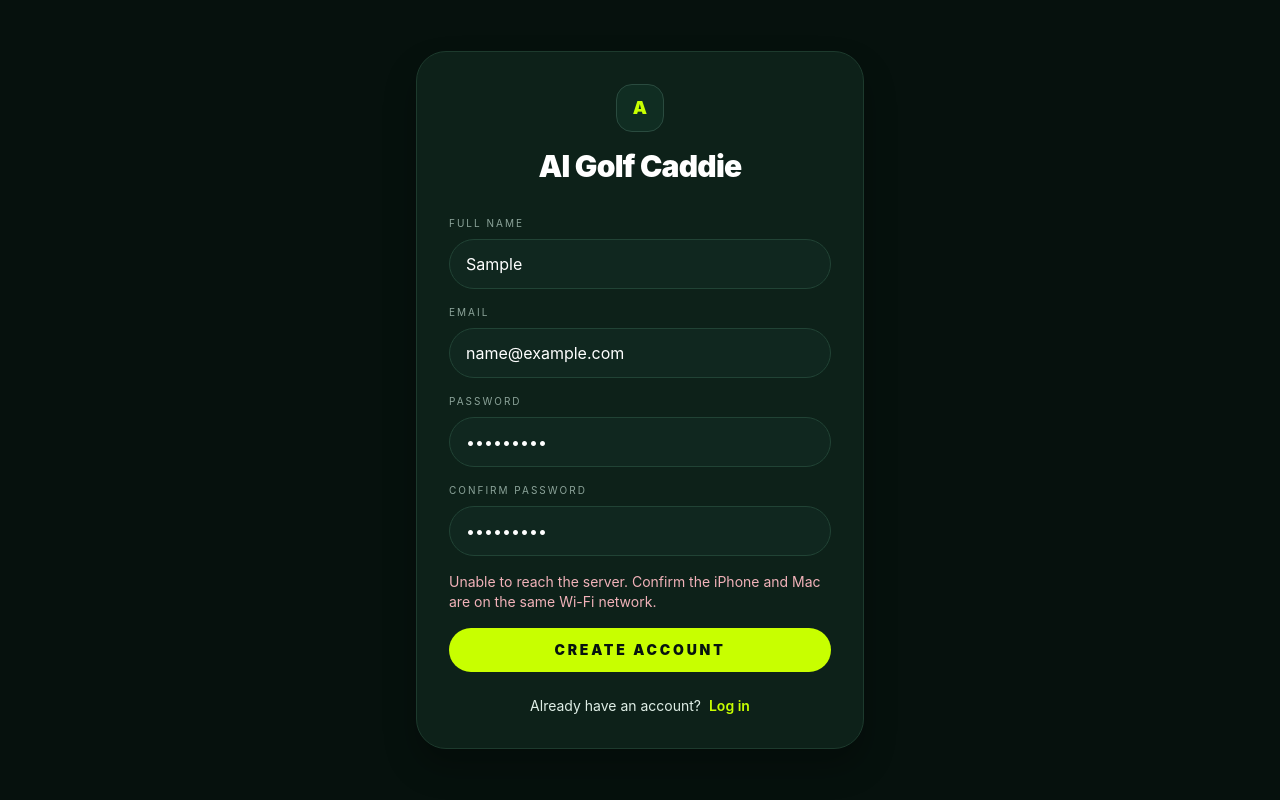
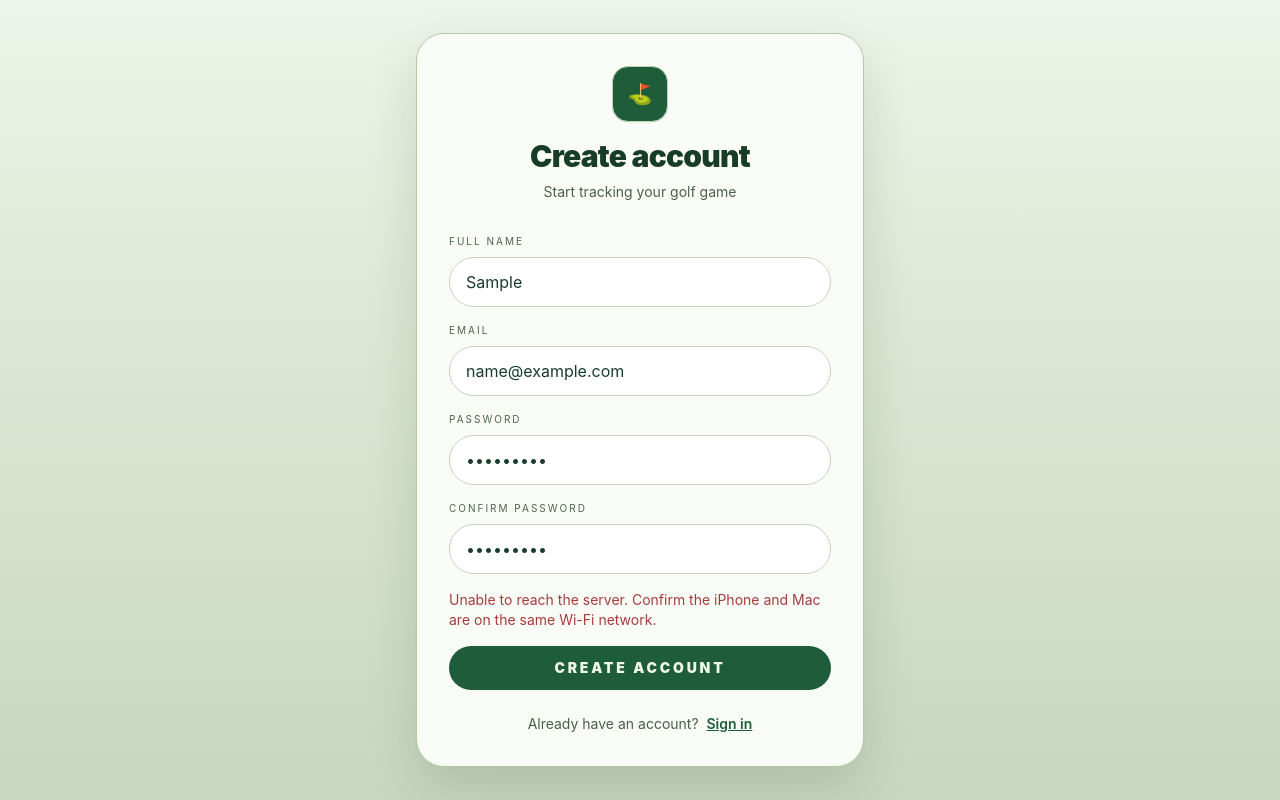
Before and after one commit to cschrock1/AI-Golf-Caddie, a Vue app in the folder client/: page /register in a window 1280 px wide. Both pictures are taken after typing "Sample", "name@example.com", "Sample123", "Sample123" into the empty fields and a click on the button "CREATE ACCOUNT". Built offline with nearby package versions, Linux system fonts and the light colour scheme; no server answers; what @capacitor/core would draw is missing.

Commit message:
random changes

```diff
--- a/client/src/App.vue
+++ b/client/src/App.vue
@@ -1,5 +1,5 @@
 <template>
-  <div class="min-h-screen bg-[#06110d] text-white antialiased">
+  <div class="min-h-screen bg-[radial-gradient(circle_at_top,_#f3f7ee_0%,_#dfead6_30%,_#c7d7be_100%)] text-slate-900 antialiased">
     <router-view />
     <BottomNav v-if="showBottomNav" />
   </div>
--- a/client/src/components/BottomNav.vue
+++ b/client/src/components/BottomNav.vue
@@ -1,12 +1,12 @@
 <template>
-  <nav class="fixed inset-x-0 bottom-0 z-40 border-t border-[#1a352d] bg-[#071b14]/95 backdrop-blur-md">
+  <nav class="fixed inset-x-0 bottom-0 z-40 border-t border-[#bfd4b0] bg-[#f7faf4]/95 backdrop-blur-sm">
     <div class="mx-auto grid max-w-4xl grid-cols-4 gap-1 px-2 py-2 sm:gap-2">
       <button
         v-for="item in navItems"
         :key="item.to"
         type="button"
         class="flex flex-col items-center justify-center rounded-2xl px-2 py-2 text-[10px] font-medium uppercase tracking-[0.15em] transition"
-        :class="isActive(item.to) ? 'bg-[#102d22] text-[#c8ff00]' : 'text-[#a7b8b0] hover:bg-[#0d2119] hover:text-white'"
+        :class="isActive(item.to) ? 'bg-[#1f5d3a] text-[#effae4]' : 'text-[#425a46] hover:bg-[#edf5ea] hover:text-[#183c2a]'"
         @click="go(item.to)"
       >
         <span class="mb-1 text-base" aria-hidden="true">{{ item.icon }}</span>
--- a/client/src/router/index.ts
+++ b/client/src/router/index.ts
@@ -10,7 +10,7 @@
 import { getToken } from '../services/auth'
 
 const routes = [
-  { path: '/', redirect: '/dashboard' },
+  { path: '/', redirect: '/login' },
   { path: '/login', name: 'Login', component: LoginView },
   { path: '/register', name: 'Register', component: RegisterView },
   { path: '/dashboard', name: 'Dashboard', component: DashboardView, meta: { requiresAuth: true } },
@@ -38,7 +38,7 @@
   }
 
   if ((to.path === '/login' || to.path === '/register') && isAuthenticated) {
-    return { path: '/dashboard' }
+    return { path: '/hole' }
   }
 })
 
--- a/client/src/views/LoginView.vue
+++ b/client/src/views/LoginView.vue
@@ -1,32 +1,33 @@
 <template>
-  <div class="flex min-h-screen items-center justify-center bg-[#06110d] px-4 py-10">
-    <div class="w-full max-w-md rounded-[30px] border border-[#1d3a2d] bg-[#0d2119] p-6 shadow-[0_18px_32px_rgba(0,0,0,0.28)] sm:p-8">
+  <div class="flex min-h-screen items-center justify-center bg-[linear-gradient(180deg,_#edf5ea_0%,_#dfead6_35%,_#c9d7bf_100%)] px-4 py-10">
+    <div class="w-full max-w-md rounded-[28px] border border-[#b5c8a9] bg-[#f9fbf7] p-6 shadow-[0_22px_50px_rgba(21,55,30,0.15)] sm:p-8">
       <div class="mb-8 text-center">
-        <div class="mx-auto flex h-12 w-12 items-center justify-center rounded-2xl border border-[#2a4b3f] bg-[#102d22] text-lg font-black text-[#c8ff00]">A</div>
-        <h1 class="mt-4 text-3xl font-black tracking-tight text-white">AI Golf Caddie</h1>
+        <div class="mx-auto flex h-14 w-14 items-center justify-center rounded-2xl border border-[#bfd4b0] bg-[#1f5d3a] text-xl font-black text-[#eafac6] shadow-sm">⛳</div>
+        <h1 class="mt-4 text-3xl font-black tracking-tight text-[#183c2a]">AI Golf Caddie</h1>
+        <p class="mt-2 text-sm text-[#4b5f4f]">Your course-side decision helper</p>
       </div>
 
       <form class="space-y-4" @submit.prevent="onSubmit">
         <div>
-          <label class="mb-2 block text-[10px] uppercase tracking-[0.2em] text-[#8ca49a]" for="email">Email</label>
-          <input id="email" v-model="email" type="email" autocomplete="email" class="w-full rounded-full border border-[#214335] bg-[#10271f] px-4 py-3 text-white placeholder:text-[#7d9488] focus:border-[#c8ff00] focus:outline-none" placeholder="you@example.com" />
+          <label class="mb-2 block text-[10px] uppercase tracking-[0.2em] text-[#4f654d]" for="email">Email</label>
+          <input id="email" v-model="email" type="email" autocomplete="email" class="w-full rounded-full border border-[#c5d5bd] bg-white px-4 py-3 text-[#183c2a] placeholder:text-[#7a8d7a] focus:border-[#335e42] focus:outline-none" placeholder="you@example.com" />
         </div>
 
         <div>
-          <label class="mb-2 block text-[10px] uppercase tracking-[0.2em] text-[#8ca49a]" for="password">Password</label>
-          <input id="password" v-model="password" type="password" autocomplete="current-password" class="w-full rounded-full border border-[#214335] bg-[#10271f] px-4 py-3 text-white placeholder:text-[#7d9488] focus:border-[#c8ff00] focus:outline-none" placeholder="••••••••" />
+          <label class="mb-2 block text-[10px] uppercase tracking-[0.2em] text-[#4f654d]" for="password">Password</label>
+          <input id="password" v-model="password" type="password" autocomplete="current-password" class="w-full rounded-full border border-[#c5d5bd] bg-white px-4 py-3 text-[#183c2a] placeholder:text-[#7a8d7a] focus:border-[#335e42] focus:outline-none" placeholder="••••••••" />
         </div>
 
-        <p v-if="error" class="text-sm text-[#f1b2b9]">{{ error }}</p>
+        <p v-if="error" class="text-sm text-[#a53d3d]">{{ error }}</p>
 
-        <button type="submit" class="w-full rounded-full bg-[#c8ff00] px-4 py-3 text-sm font-black uppercase tracking-[0.2em] text-[#07140f] transition hover:brightness-110 disabled:opacity-60" :disabled="loading">
+        <button type="submit" class="w-full rounded-full bg-[#1f5d3a] px-4 py-3 text-sm font-black uppercase tracking-[0.2em] text-[#effae4] transition hover:bg-[#174c30] disabled:opacity-60" :disabled="loading">
           {{ loading ? 'Logging in...' : 'Log in' }}
         </button>
       </form>
 
-      <p class="mt-6 text-center text-sm text-[#dfeee6]">
+      <p class="mt-6 text-center text-sm text-[#485f49]">
         Don’t have an account?
-        <router-link to="/register" class="ml-1 font-semibold text-[#c8ff00]">Create account</router-link>
+        <router-link to="/register" class="ml-1 font-semibold text-[#1f5d3a] underline">Create account</router-link>
       </p>
     </div>
   </div>
--- a/client/src/views/RegisterView.vue
+++ b/client/src/views/RegisterView.vue
@@ -1,42 +1,43 @@
 <template>
-  <div class="flex min-h-screen items-center justify-center bg-[#06110d] px-4 py-10">
-    <div class="w-full max-w-md rounded-[30px] border border-[#1d3a2d] bg-[#0d2119] p-6 shadow-[0_18px_32px_rgba(0,0,0,0.28)] sm:p-8">
+  <div class="flex min-h-screen items-center justify-center bg-[linear-gradient(180deg,_#edf5ea_0%,_#dfead6_35%,_#c9d7bf_100%)] px-4 py-8">
+    <div class="w-full max-w-md rounded-[28px] border border-[#b5c8a9] bg-[#f9fbf7] p-6 shadow-[0_22px_50px_rgba(21,55,30,0.15)] sm:p-8">
       <div class="mb-8 text-center">
-        <div class="mx-auto flex h-12 w-12 items-center justify-center rounded-2xl border border-[#2a4b3f] bg-[#102d22] text-lg font-black text-[#c8ff00]">A</div>
-        <h1 class="mt-4 text-3xl font-black tracking-tight text-white">AI Golf Caddie</h1>
+        <div class="mx-auto flex h-14 w-14 items-center justify-center rounded-2xl border border-[#bfd4b0] bg-[#1f5d3a] text-xl font-black text-[#eafac6] shadow-sm">⛳</div>
+        <h1 class="mt-4 text-3xl font-black tracking-tight text-[#183c2a]">Create account</h1>
+        <p class="mt-2 text-sm text-[#4b5f4f]">Start tracking your golf game</p>
       </div>
 
       <form class="space-y-4" @submit.prevent="onSubmit">
         <div>
-          <label class="mb-2 block text-[10px] uppercase tracking-[0.2em] text-[#8ca49a]" for="full-name">Full name</label>
-          <input id="full-name" v-model="full_name" type="text" class="w-full rounded-full border border-[#214335] bg-[#10271f] px-4 py-3 text-white placeholder:text-[#7d9488] focus:border-[#c8ff00] focus:outline-none" placeholder="Jordan Palmer" />
+          <label class="mb-2 block text-[10px] uppercase tracking-[0.2em] text-[#4f654d]" for="full-name">Full name</label>
+          <input id="full-name" v-model="full_name" type="text" class="w-full rounded-full border border-[#c5d5bd] bg-white px-4 py-3 text-[#183c2a] placeholder:text-[#7a8d7a] focus:border-[#335e42] focus:outline-none" placeholder="Jordan Palmer" />
         </div>
 
         <div>
-          <label class="mb-2 block text-[10px] uppercase tracking-[0.2em] text-[#8ca49a]" for="register-email">Email</label>
-          <input id="register-email" v-model="email" type="email" autocomplete="email" class="w-full rounded-full border border-[#214335] bg-[#10271f] px-4 py-3 text-white placeholder:text-[#7d9488] focus:border-[#c8ff00] focus:outline-none" placeholder="you@example.com" />
+          <label class="mb-2 block text-[10px] uppercase tracking-[0.2em] text-[#4f654d]" for="register-email">Email</label>
+          <input id="register-email" v-model="email" type="email" autocomplete="email" class="w-full rounded-full border border-[#c5d5bd] bg-white px-4 py-3 text-[#183c2a] placeholder:text-[#7a8d7a] focus:border-[#335e42] focus:outline-none" placeholder="you@example.com" />
         </div>
 
         <div>
-          <label class="mb-2 block text-[10px] uppercase tracking-[0.2em] text-[#8ca49a]" for="register-password">Password</label>
-          <input id="register-password" v-model="password" type="password" autocomplete="new-password" class="w-full rounded-full border border-[#214335] bg-[#10271f] px-4 py-3 text-white placeholder:text-[#7d9488] focus:border-[#c8ff00] focus:outline-none" placeholder="••••••••" />
+          <label class="mb-2 block text-[10px] uppercase tracking-[0.2em] text-[#4f654d]" for="register-password">Password</label>
+          <input id="register-password" v-model="password" type="password" autocomplete="new-password" class="w-full rounded-full border border-[#c5d5bd] bg-white px-4 py-3 text-[#183c2a] placeholder:text-[#7a8d7a] focus:border-[#335e42] focus:outline-none" placeholder="••••••••" />
         </div>
 
         <div>
-          <label class="mb-2 block text-[10px] uppercase tracking-[0.2em] text-[#8ca49a]" for="confirm-password">Confirm password</label>
-          <input id="confirm-password" v-model="confirm" type="password" autocomplete="new-password" class="w-full rounded-full border border-[#214335] bg-[#10271f] px-4 py-3 text-white placeholder:text-[#7d9488] focus:border-[#c8ff00] focus:outline-none" placeholder="••••••••" />
+          <label class="mb-2 block text-[10px] uppercase tracking-[0.2em] text-[#4f654d]" for="confirm-password">Confirm password</label>
+          <input id="confirm-password" v-model="confirm" type="password" autocomplete="new-password" class="w-full rounded-full border border-[#c5d5bd] bg-white px-4 py-3 text-[#183c2a] placeholder:text-[#7a8d7a] focus:border-[#335e42] focus:outline-none" placeholder="••••••••" />
         </div>
 
-        <p v-if="error" class="text-sm text-[#f1b2b9]">{{ error }}</p>
+        <p v-if="error" class="text-sm text-[#a53d3d]">{{ error }}</p>
 
-        <button type="submit" class="w-full rounded-full bg-[#c8ff00] px-4 py-3 text-sm font-black uppercase tracking-[0.2em] text-[#07140f] transition hover:brightness-110 disabled:opacity-60" :disabled="loading">
+        <button type="submit" class="w-full rounded-full bg-[#1f5d3a] px-4 py-3 text-sm font-black uppercase tracking-[0.2em] text-[#effae4] transition hover:bg-[#174c30] disabled:opacity-60" :disabled="loading">
           {{ loading ? 'Creating account...' : 'Create account' }}
         </button>
       </form>
 
-      <p class="mt-6 text-center text-sm text-[#dfeee6]">
+      <p class="mt-6 text-center text-sm text-[#485f49]">
         Already have an account?
-        <router-link to="/login" class="ml-1 font-semibold text-[#c8ff00]">Log in</router-link>
+        <router-link to="/login" class="ml-1 font-semibold text-[#1f5d3a] underline">Sign in</router-link>
       </p>
     </div>
   </div>
```
Also changed, not shown: client/src/components/CourseMap.vue (+12 -19 lines), client/src/views/DashboardView.vue (+31 -31 lines).
